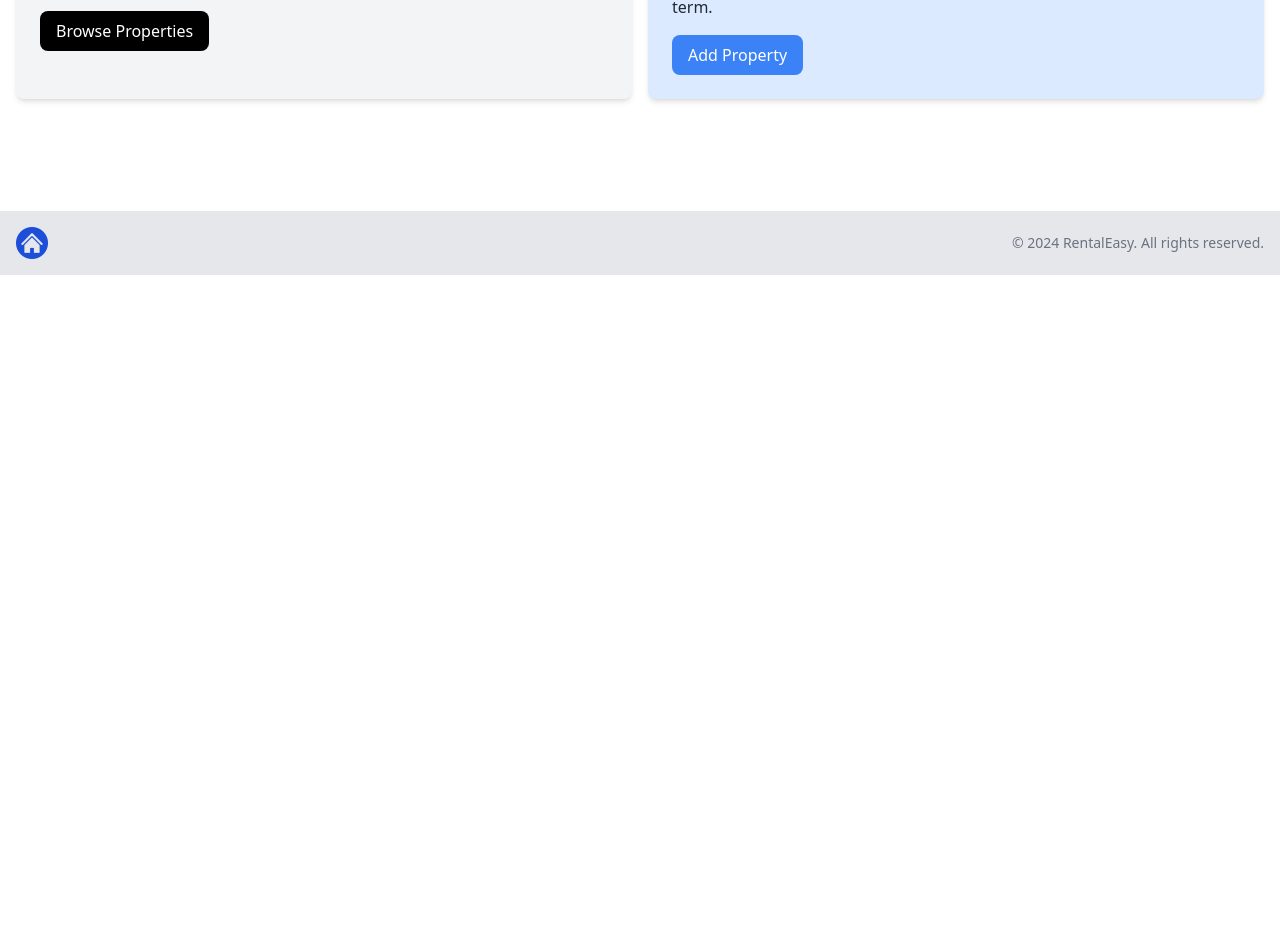
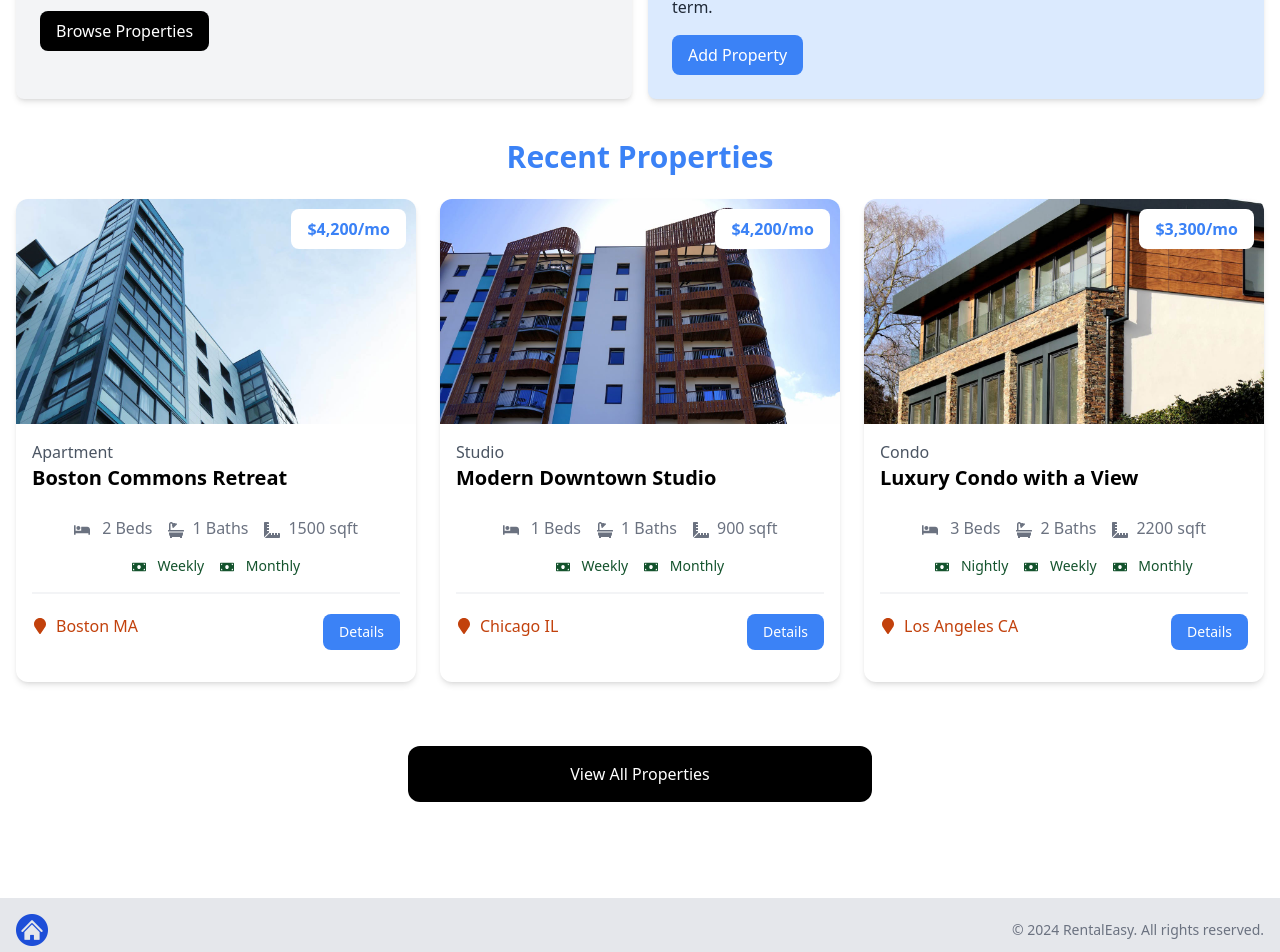
Before and after one commit to Kateryna-Borysenko/rental-easy, a Next.js app: page / in a window 1280 px wide. Shown: the part 546-1498 px from the top of the page. Before the commit the page ends 821 px from the top, so only its background shows below. Built offline with nearby package versions, Linux system fonts and the light colour scheme.

Commit message:
Homepage properties

```diff
--- a/app/page.jsx
+++ b/app/page.jsx
@@ -1,11 +1,13 @@
 import Hero from '@/components/Hero';
 import InfoBoxes from '@/components/ InfoBoxes';
+import HomeProperties from '@/components/HomeProperties';
 
 const HomePage = () => {
   return (
     <>
       <Hero />
       <InfoBoxes />
+      <HomeProperties />
     </>
   );
 };
--- /dev/null
+++ b/components/HomeProperties.jsx
@@ -0,0 +1,42 @@
+import Link from 'next/link';
+import PropertyCard from '@/components/PropertyCard';
+import properties from '@/properties.json';
+
+const HomeProperties = () => {
+  // Get 3 random properties
+  const recentProperties = properties
+    .sort(() => Math.random() - Math.random())
+    .slice(0, 3);
+
+  return (
+    <>
+      <section className='px-4 py-6'>
+        <div className='container-xl lg:container m-auto'>
+          <h2 className='text-3xl font-bold text-blue-500 mb-6 text-center'>
+            Recent Properties
+          </h2>
+          <div className='grid grid-cols-1 md:grid-cols-3 gap-6'>
+            {recentProperties === 0 ? (
+              <p>No Properties Found</p>
+            ) : (
+              recentProperties.map((property) => (
+                <PropertyCard key={property._id} property={property} />
+              ))
+            )}
+          </div>
+        </div>
+      </section>
+
+      <section className='m-auto max-w-lg my-10 px-6'>
+        <Link
+          href='/properties'
+          className='block bg-black text-white text-center py-4 px-6 rounded-xl hover:bg-gray-700'
+        >
+          View All Properties
+        </Link>
+      </section>
+    </>
+  );
+};
+
+export default HomeProperties;
```
